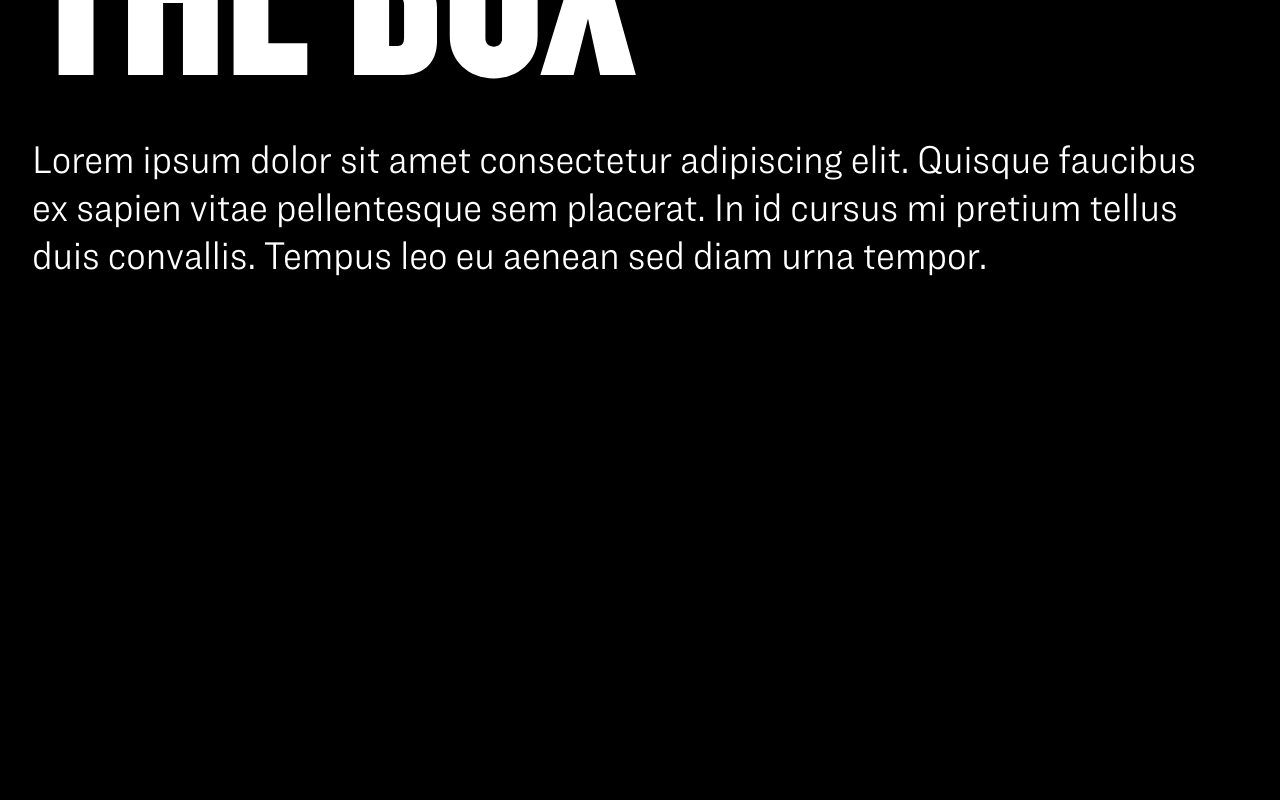
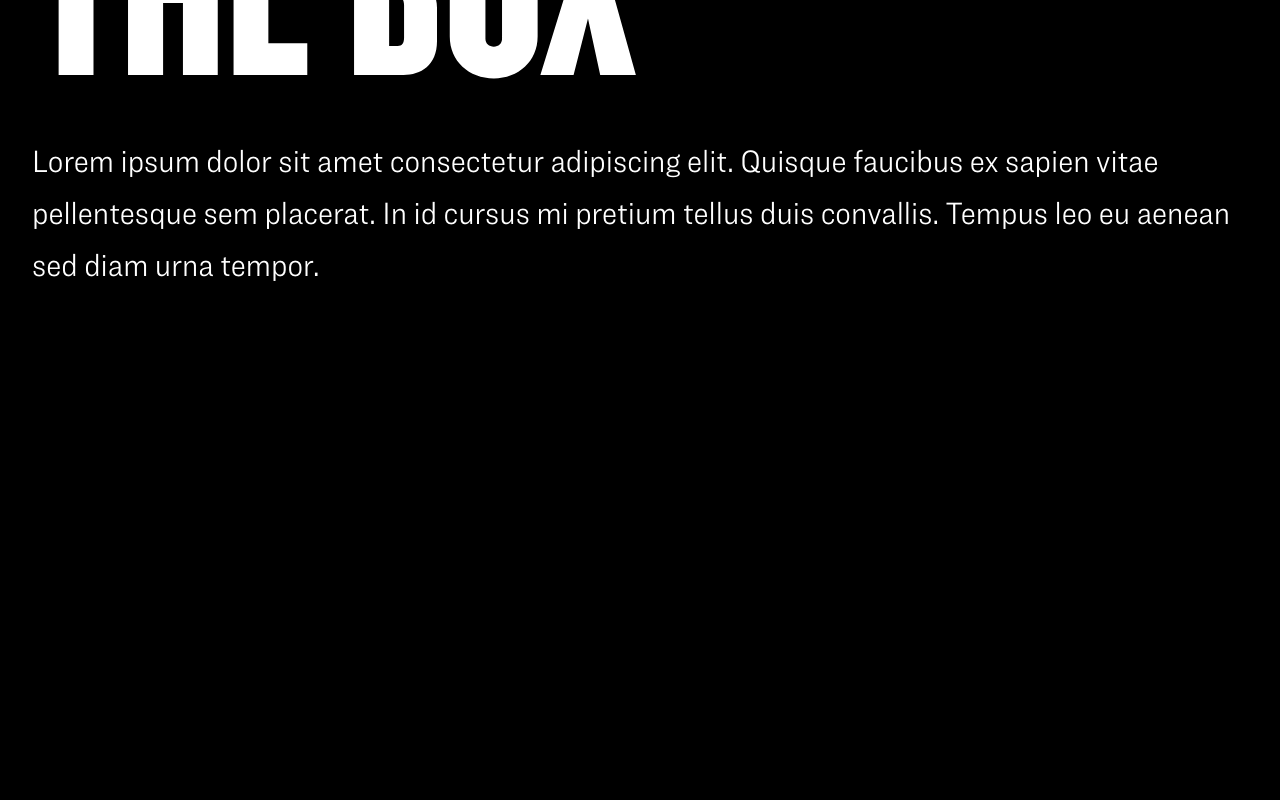
Before and after one commit to daviselen/website, a React (Vite) app: page / in a window 1280 px wide. Shown: the part 1320-2120 px from the top of the page. Built offline with nearby package versions, Linux system fonts and the light colour scheme.

Commit message:
Adjust font sizes

```diff
--- a/src/design-system/components/Card.jsx
+++ b/src/design-system/components/Card.jsx
@@ -101,7 +101,7 @@ export default function Card({
       />
       <div className={`flex flex-col  ${cfg.gapInner}`}>
         <h3
-          className="font-stat text-3xl uppercase leading-none md:text-5xl lg:text-display-stat"
+          className="font-stat text-display-card uppercase leading-none lg:text-display-h6"
           {...(headingItemProp ? { itemProp: headingItemProp } : {})}
         >
           <HorizontalReveal>{heading}</HorizontalReveal>
--- a/src/sections/Masthead.jsx
+++ b/src/sections/Masthead.jsx
@@ -59,7 +59,7 @@ export default function Masthead() {
           text="Lorem ipsum dolor sit amet consectetur adipiscing elit. Quisque faucibus ex sapien vitae pellentesque sem placerat. In id cursus mi pretium tellus duis convallis. Tempus leo eu aenean sed diam urna tempor."
           as="p"
           delay={0.4}
-          className="mt-700 font-narrow font-light text-xl leading-relaxed lg:text-[40px] lg:leading-[48px] lg:pr-[calc(100%-1290px)]"
+          className="mt-700 font-narrow font-light text-pre-title leading-relaxed lg:pr-[calc(100%-1290px)]"
         />
       </div>
     </section>
--- a/tailwind.config.js
+++ b/tailwind.config.js
@@ -128,8 +128,10 @@ export default {
         "display-h1": ["272px", { lineHeight: "192px" }], // Font/Headings/H1 — Masthead
         "display-h2": ["184px", { lineHeight: "128px" }], // Font/Headings/H2 — Masthead alt
         "display-h3": ["144px", { lineHeight: "104px" }], // Headings/H3 (Scale/2300 + Scale/1600) — section headlines
+        "display-h4": ["104px", { lineHeight: "80px" }], // Headings/H4
         "display-hiai": ["80px", { lineHeight: "56px" }], // "THE HI x AI LOOP"
         "display-card": ["64px", { lineHeight: "48px" }], // FootB/heading — portfolio card brand name
+        "display-h6": ["56px", { lineHeight: "40px" }],
         "display-stat": ["40px", { lineHeight: "48px" }], // card/heading, det/heading — Proof/News stat headline
         "pre-title": ["32px", { lineHeight: "40px" }],
         "link-social": ["18px", { lineHeight: "18px" }], // links/social — Footer social links
```
